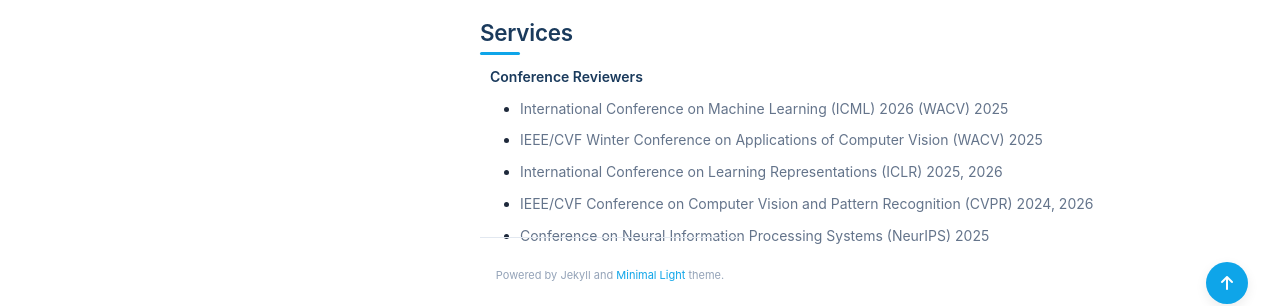
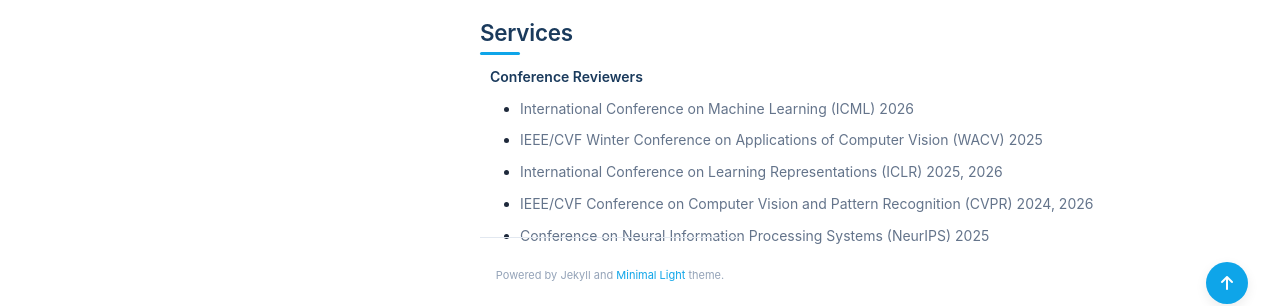
Before and after one commit to danushkv/profile, a Jekyll site: the page built from index.md, in a window 1280 px wide and 900 px high, scrolled down 2371 px. Shown: the part 564-870 px from the top of the window. Built offline with Jekyll 4.4.1, drawn with Linux system fonts in a browser that asks for light colours; a style sheet for code colours, icons or effects is not loaded.

Commit message:
Fix conference name formatting in services.md

```diff
--- a/_includes/services.md
+++ b/_includes/services.md
@@ -3,7 +3,7 @@
 <h4 style="margin:0 10px 0;">Conference Reviewers</h4>
 
 <ul style="margin:0 0 5px;">
-   <li class="service-item"><a href="https://icml.cc/"><autocolor> International Conference on Machine Learning (ICML) 2026 (WACV) 2025</autocolor></a></li>
+   <li class="service-item"><a href="https://icml.cc/"><autocolor> International Conference on Machine Learning (ICML) 2026 </autocolor></a></li>
   <li class="service-item"><a href="https://wacv2025.thecvf.com/"><autocolor> IEEE/CVF Winter Conference on Applications of Computer Vision (WACV) 2025</autocolor></a></li>
   <li class="service-item"><a href="https://iclr.cc/"><autocolor> International Conference on Learning Representations (ICLR) 2025, 2026</autocolor></a></li>
   <li class="service-item"><a href="https://cvpr.thecvf.com/Conferences/2024"><autocolor> IEEE/CVF Conference on Computer Vision and Pattern Recognition (CVPR) 2024, 2026</autocolor></a></li>
```
